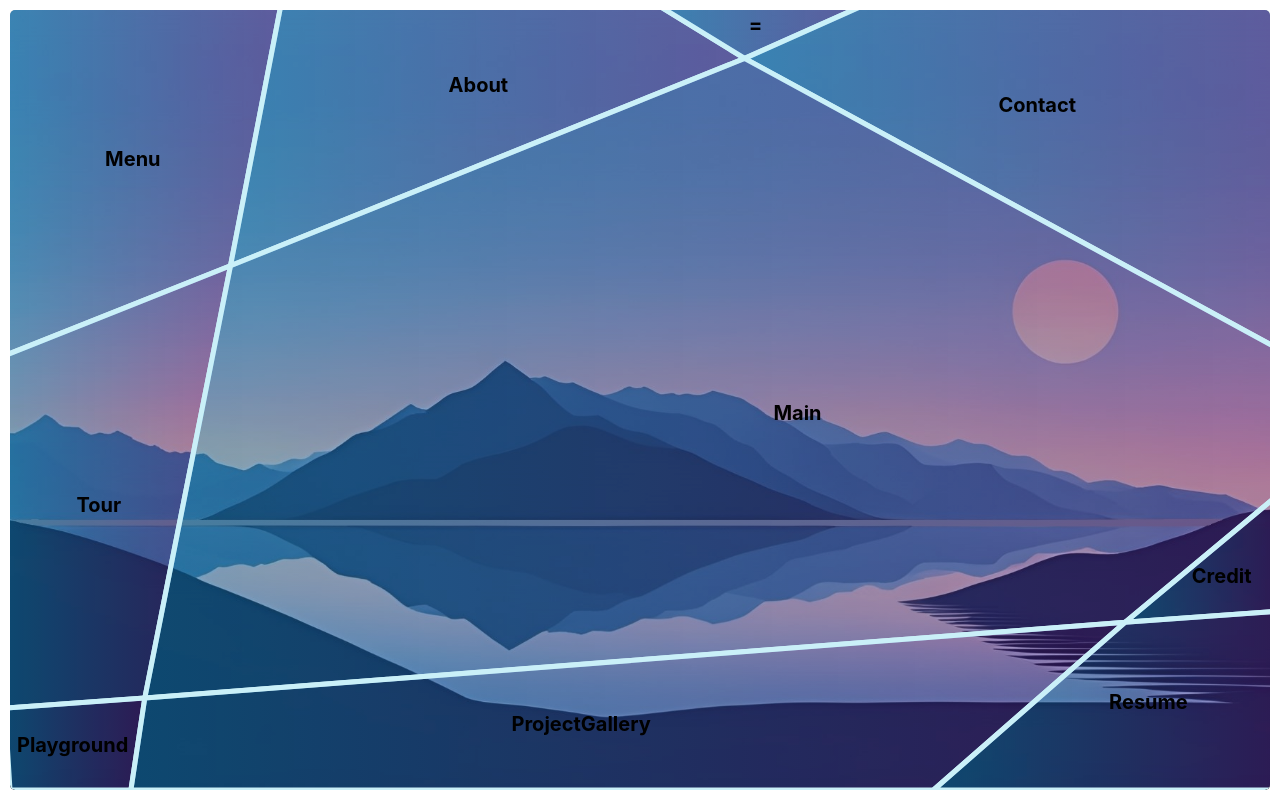
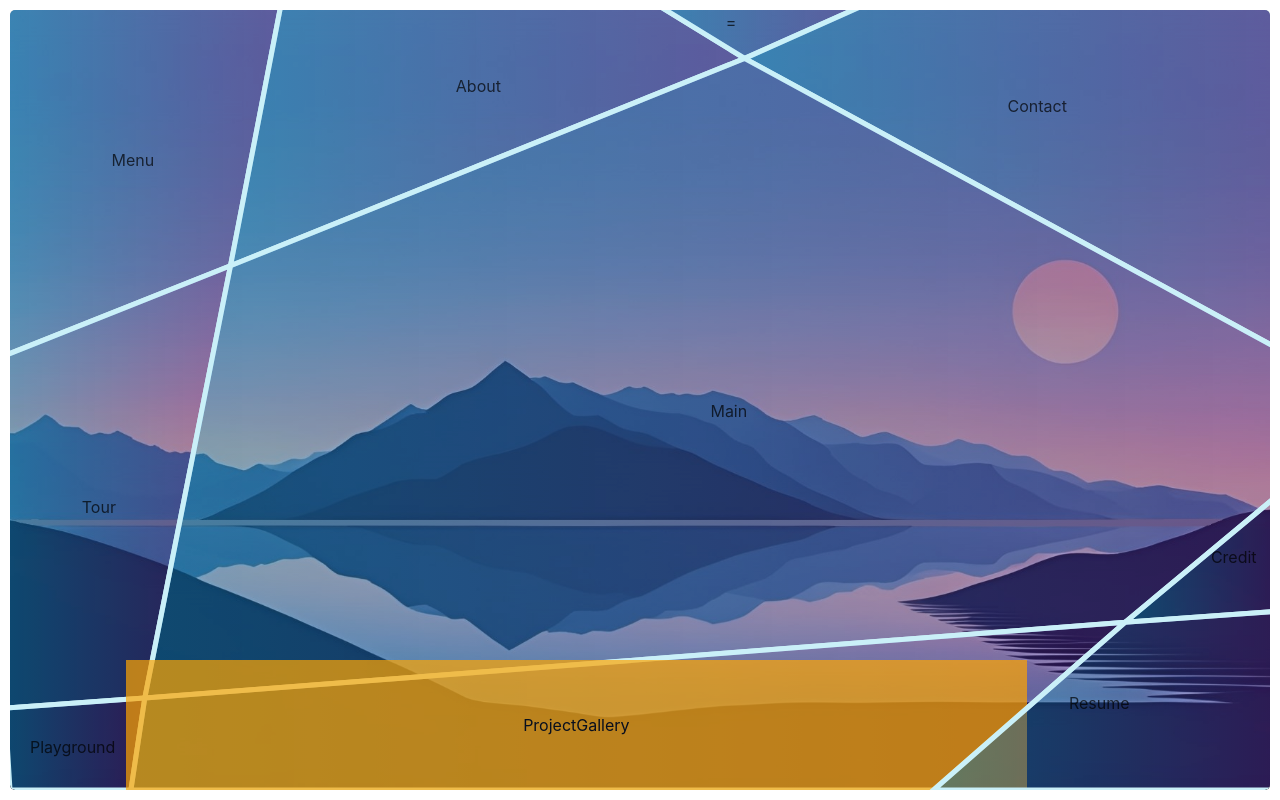
Before and after one commit to Honghui-Li-8/personal-portfolio, a React (Create React App) app: page / in a window 1280 px wide. Built offline with nearby package versions, Linux system fonts and the light colour scheme.

Commit message:
computed inner block placement and boundary - fixing two block "=" and "ProjectGallery"

```diff
--- /dev/null
+++ b/src/components/PolygonInnerBlock.tsx
@@ -0,0 +1,70 @@
+import { color } from "framer-motion";
+import { InnerBoundary } from "../constants/Dimension";
+
+const PolygonInnerBlock = ({
+  name,
+  bBox,
+  innerBoundary,
+  x,
+  y,
+}: {
+  name: string;
+  bBox: { width: number; height: number };
+  innerBoundary: InnerBoundary;
+  x: number;
+  y: number;
+}) => {
+  const top = innerBoundary.down - y; // since UI top (smaller y value) is math down (smaller y value)
+  const left = innerBoundary.left - x;
+  const width = innerBoundary.right - innerBoundary.left;
+  const height = innerBoundary.top - innerBoundary.down;
+
+  return (
+    <foreignObject
+      x={"" + x}
+      y={"" + y}
+      width={"" + bBox.width}
+      height={"" + bBox.height}
+    >
+      <div
+        id={name}
+        style={{
+          display:"flex",
+          top,
+          left,
+          width,
+          height,
+          background: name === "ProjectGallery" ? "orange" : "none",
+          opacity: 0.7,
+          zIndex: 3,
+          alignItems: "center",
+          justifyContent:"center",
+          position: "absolute",
+        }}
+      >
+        {name}
+      </div>
+    </foreignObject>
+    // <text
+    //   // x={centroid.x}
+    //   // y={centroid.y}
+    //   // dominantBaseline="middle"
+    //   // textAnchor="middle"
+    //   // fill="black"
+    //   // fontSize="20"
+    //   // fontWeight="bold"
+    //   // transform={`translate(${centroid.x}, ${
+    //   //   centroid.y
+    //   // }) scale(${textScale}) translate(${-centroid.x}, ${-centroid.y})`}
+    //   // style={{
+    //   //   pointerEvents: "none",
+    //   //   transition: "transform 0.2s ease",
+    //   //   userSelect: "none",
+    //   // }}
+    // >
+    //   {name}
+    // </text>
+  );
+};
+
+export default PolygonInnerBlock;
--- a/src/components/PolygonSection.tsx
+++ b/src/components/PolygonSection.tsx
@@ -1,24 +1,92 @@
-import React, { useMemo, useState } from "react";
-import Dimensions from "../constants/Dimension";
+import React, { useEffect, useMemo, useRef, useState } from "react";
+import Dimensions, { InnerBoundary } from "../constants/Dimension";
+import PolygonInnerBlock from "./PolygonInnerBlock";
 
-const calculateCentroid = (
+// const calculateCentroid = (
+//   vertices: [number, number][],
+//   dimensions: Dimensions
+// ) => {
+//   const numPoints = vertices.length;
+//   const centroid = vertices.reduce(
+//     (acc, vertex) => {
+//       acc.x += vertex[0] * dimensions.width;
+//       acc.y += vertex[1] * dimensions.height;
+//       return acc;
+//     },
+//     { x: 0, y: 0 }
+//   );
+
+//   return {
+//     x: centroid.x / numPoints,
+//     y: centroid.y / numPoints,
+//   };
+// };
+
+const calculateInnerBoundary = (
   vertices: [number, number][],
   dimensions: Dimensions
-) => {
-  const numPoints = vertices.length;
-  const centroid = vertices.reduce(
-    (acc, vertex) => {
-      acc.x += vertex[0] * dimensions.width;
-      acc.y += vertex[1] * dimensions.height;
-      return acc;
+): [InnerBoundary, number, number] => {
+  // Locate 2 most outset point on all 4 direction
+  let left = [vertices[0][0], vertices[0][0]];
+  let right = [vertices[0][0], vertices[0][0]];
+  let top = [vertices[0][1], vertices[0][1]];
+  let down = [vertices[0][1], vertices[0][1]];
+
+  for (let i = 1; i < vertices.length; ++i) {
+    const cx = vertices[i][0];
+    const cy = vertices[i][1];
+
+    // 1) left
+    if (cx < left[0]) {
+      // most left
+      left[1] = left[0];
+      left[0] = cx;
+    } else if (cx < left[1]) {
+      // 2nd most left
+      left[1] = cx;
+    }
+
+    // 2) right
+    if (cx > right[0]) {
+      // most right
+      right[1] = right[0];
+      right[0] = cx;
+    } else if (cx > right[1]) {
+      // 2nd most right
+      right[1] = cx;
+    }
+
+    // 3) top
+    if (cy > top[0]) {
+      // most top
+      top[1] = top[0];
+      top[0] = cy;
+    } else if (cy > top[1]) {
+      // 2nd most top
+      top[1] = cy;
+    }
+
+    // 4) down
+    if (cy < down[0]) {
+      // most down
+      down[1] = down[0];
+      down[0] = cy;
+    } else if (cy < down[1]) {
+      // 2nd most down
+      down[1] = cy;
+    }
+  }
+
+  return [
+    {
+      left: ((left[0] + left[1]) / 2) * dimensions.width,
+      right: ((right[0] + right[1]) / 2) * dimensions.width,
+      top: ((top[0] + top[1]) / 2) * dimensions.height,
+      down: ((down[0] + down[1]) / 2) * dimensions.height,
     },
-    { x: 0, y: 0 }
-  );
-
-  return {
-    x: centroid.x / numPoints,
-    y: centroid.y / numPoints,
-  };
+    left[0] * dimensions.width,
+    down[0] * dimensions.height,
+  ];
 };
 
 const calculatePoints = (
@@ -68,14 +136,16 @@ const PolygonSection = ({
   name: string;
   onClick: React.MouseEventHandler<SVGPolygonElement>;
 }) => {
+  const polygonRef = useRef<SVGPolygonElement | null>(null);
+  const [bBox, setBBox] = useState({ width: 0, height: 0 });
   const [hovered, setHovered] = useState(false);
 
   // Handle hover state for the entire SVG (polygon + text)
   const handleMouseEnter = () => setHovered(true);
   const handleMouseLeave = () => setHovered(false);
 
-  const centroid = useMemo(
-    () => calculateCentroid(vertices, dimensions),
+  const innerBoundaryVar = useMemo(
+    () => calculateInnerBoundary(vertices, dimensions),
     [vertices, dimensions]
   );
   const points = useMemo(
@@ -83,17 +153,28 @@ const PolygonSection = ({
     [vertices, dimensions]
   );
 
+  useEffect(() => {
+    if (polygonRef.current) {
+      const bbox = polygonRef.current.getBBox();
+      setBBox({
+        width: bbox.width,
+        height: bbox.height,
+      });
+    }
+  }, [innerBoundaryVar]); // weird but works, need to wait for polygon finish drawing to get the bbox
+
   // Scaling the text on hover
   const textScale = hovered ? 1.3 : 1; // Expand the text by 30% on hover
   // const fill = !hovered ? "rgb(54, 101, 145, 0.7)" : "url(#gradient-bg)";
   // const fill = hovered ? "blue" : "lightblue";
   const fill = "url(#gradient-bg)";
   // const fillOpacity= hovered ? 0.9: 0.5;
-  const fillOpacity= hovered ? 1: 0.5;
+  const fillOpacity = hovered ? 1 : 0.5;
 
   return (
     <g>
       <polygon
+        ref={polygonRef}
         points={points}
         // fill={"url(#gradient-bg)"}
         fill={fill}
@@ -106,7 +187,7 @@ const PolygonSection = ({
           // backgroundColor: "white",
           backdropFilter: "blur(10px)",
           overflow: "hidden",
-          transition: "fill 0.5s ease-out, fill-opacity 0.5s ease-out"
+          transition: "fill 0.5s ease-out, fill-opacity 0.5s ease-out",
           // transition: "fill 0.5s ease, fill-opacity 0.5s ease"
         }}
         onClick={onClick}
@@ -115,25 +196,13 @@ const PolygonSection = ({
       />
 
       {/* The polygon name text */}
-      <text
-        x={centroid.x}
-        y={centroid.y}
-        dominantBaseline="middle"
-        textAnchor="middle"
-        fill="black"
-        fontSize="20"
-        fontWeight="bold"
-        transform={`translate(${centroid.x}, ${
-          centroid.y
-        }) scale(${textScale}) translate(${-centroid.x}, ${-centroid.y})`}
-        style={{
-          pointerEvents: "none",
-          transition: "transform 0.2s ease",
-          userSelect: "none",
-        }}
-      >
-        {name}
-      </text>
+      <PolygonInnerBlock
+        name={name}
+        bBox={bBox}
+        innerBoundary={innerBoundaryVar[0]}
+        x={innerBoundaryVar[1]}
+        y={innerBoundaryVar[2]}
+      />
     </g>
   );
 };
```
Also changed, not shown: src/constants/Dimension.tsx (+7 -0 lines).
